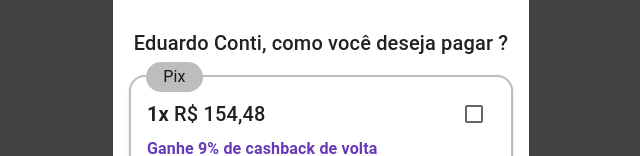
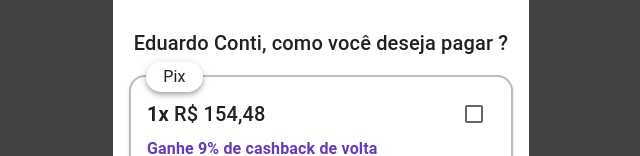
Before and after one commit to eduardoconti/pix-checkout, a Next.js app: page / in a window 1280 px wide. Shown: the part 292-448 px from the top of the page, without its empty margins (319-959 px from the left). Built offline with nearby package versions, Linux system fonts and the light colour scheme; no server answers.

Commit message:
style: muda box para paper

```diff
--- a/src/components/checkout/checkout.tsx
+++ b/src/components/checkout/checkout.tsx
@@ -128,12 +128,12 @@ export default function Checkout({
                     borderRadius: theme.shape.borderRadius,
                   }}
                 >
-                  <Box
+                  <Paper
+                    elevation={4}
                     sx={{
                       width: '15%',
                       height: 30,
                       position: 'absolute',
-                      backgroundColor: theme.palette.grey[400],
                       zIndex: 2,
                       top: -15,
                       left: 15,
@@ -152,7 +152,7 @@ export default function Checkout({
                     >
                       Pix
                     </Typography>
-                  </Box>
+                  </Paper>
                   <Box
                     sx={{
                       width: '100%',
```
